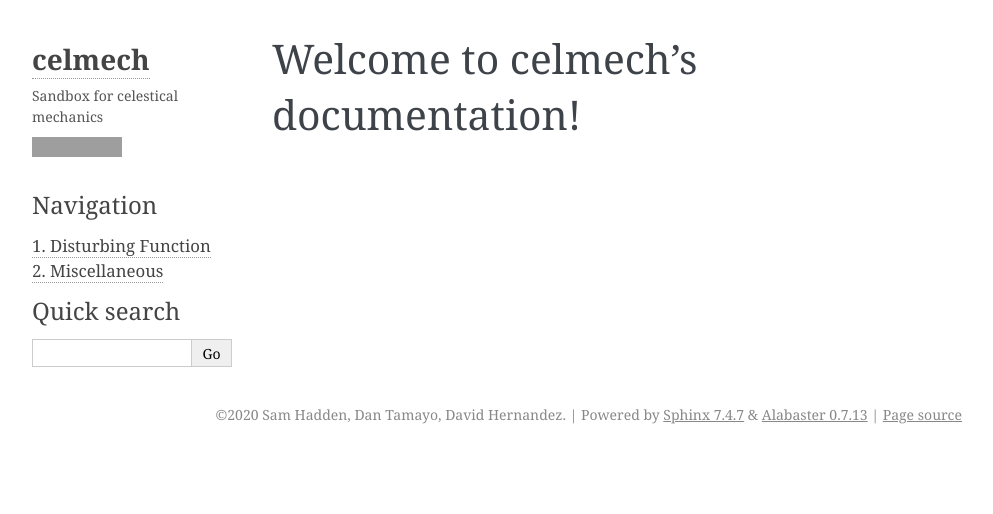
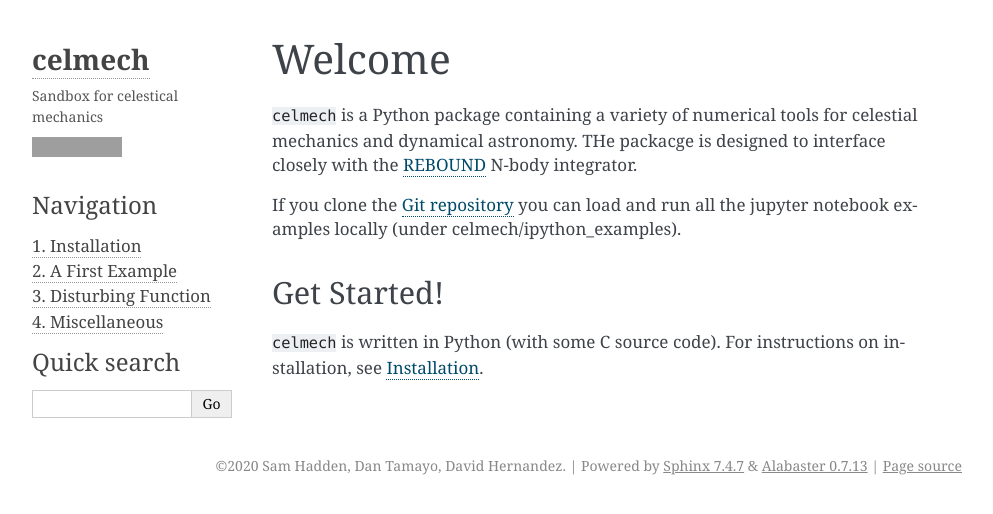
Before and after one commit to shadden/celmech, a Sphinx documentation site: the page built from docs/index.rst, in a window 1280 px wide, cut to the strip 0-514 px from the top of the page. Shown: the whole strip, without its empty margins (148-1141 px from the left). Built offline with Sphinx 7.4.7, drawn with Linux system fonts in a browser that asks for light colours; grey boxes are pictures that could not be loaded.

Commit message:
updating documentation

```diff
--- a/docs/index.rst
+++ b/docs/index.rst
@@ -3,12 +3,24 @@
    You can adapt this file completely to your liking, but it should at least
    contain the root `toctree` directive.
 
-Welcome to celmech's documentation!
-===================================
+Welcome
+=======
+
+``celmech`` is a Python package containing a variety of numerical tools for celestial mechanics and dynamical astronomy.
+THe packacge is designed to interface closely with the `REBOUND <https://rebound.readthedocs.io/en/latest/>`_ N-body integrator.
+
+If you clone the `Git repository <https://github.com/shadden/celmech/>`_ you can load and run all the jupyter notebook examples locally (under celmech/ipython_examples).
+
+Get Started!
+------------
+
+``celmech`` is written in Python (with some C source code).  For instructions on installation, see :ref:`install`.
+
 
 .. toctree::
     :numbered:
     :hidden:
 
+    quickstart
     disturbing_function
     miscellaneous
```
Also changed, not shown: docs/quickstart.rst (added, +116 -0 lines).
